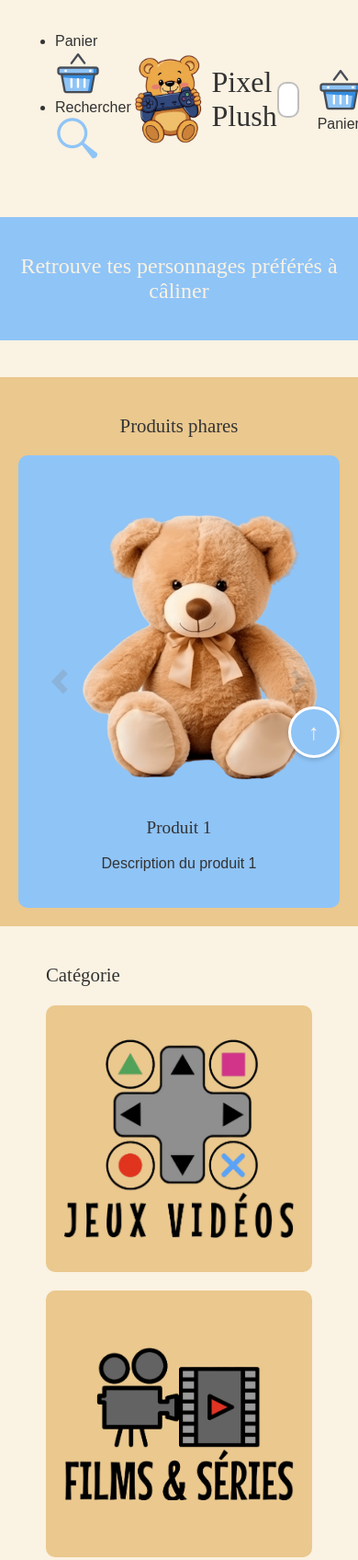
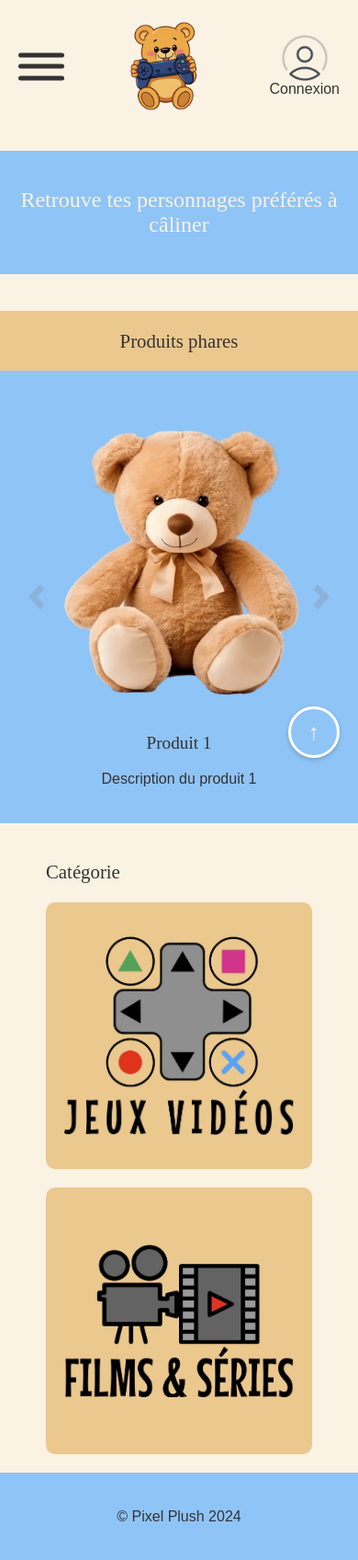
Before and after one commit to lucas-iribaren/boutique-en-ligne, a PHP site: page / in a window 390 px wide; the page is wider, and only the part inside the window is pictured. Shown: the top 1696 px of that part at 92% size. After the commit the page ends 1654 px from the top of that part, so only its background shows below. Run offline with PHP 8.4, Linux system fonts and the light colour scheme; some web fonts are replaced.

Commit message:
ancre footer et menu burger corrigé

```diff
--- a/assets/css/styles.css
+++ b/assets/css/styles.css
@@ -421,17 +421,104 @@ input[type="text"]:focus {
     background-color: var(--yellow);
 }
 
-/* Responsive */
-@media (max-width: 767px) {
+/* Media queries */
+
+@media screen and (max-width: 768px) {
+
+
+    .hide_mobile {
+        display: none;
+    }
+
+    /* Menu*/
     .burger {
         display: block;
     }
 
-    .hide_desktop {
-        display: block;
+    .off-screen-menu {
+        background-color: #333;
+        height: 100vh;
+        width: 100%;
+        max-width: 450px;
+        position: fixed;
+        top: 0;
+        left: -450px;
+        display: flex;
+        flex-direction: column;
+        justify-content: center;
+        align-items: center;
+        text-align: center;
+        font-size: 2rem;
+        transition: 0.3s ease;
+        z-index: 3;
     }
-    .carousel-control-prev,
-    .carousel-control-next {
-        width: 20%;
+
+    .off-screen-menu li {
+        list-style: none;
+        margin: 20px 0;
+
+    }
+
+    .off-screen-menu a {
+        color: var(--background);
+        display: flex;
+        align-items: center;
+        justify-content: center;
+        gap: 20px
+    }
+
+    .off-screen-menu.active {
+        left: 0px;
+    }
+
+    .ham-menu {
+        height: 50px;
+        width: 50px;
+        position: relative;
+        z-index: 1;
+    }
+
+    .ham-menu span {
+        height: 5px;
+        width: 100%;
+        background-color: #333;
+        border-radius: 25px;
+        position: absolute;
+        top: 50%;
+        left: 50%;
+        transform: translate(-50%, -50%);
+        transition: 0.3s ease;
+    }
+
+    .ham-menu span:nth-child(1) {
+        top: 25%;
+    }
+
+    .ham-menu span:nth-child(3) {
+        top: 75%;
+    }
+
+    .ham-menu.active span:nth-child(1) {
+        top: 50%;
+        transform: translate(-50%, -50%) rotate(45deg);
+        background-color: var(--blue);
+    }
+
+    .ham-menu.active span:nth-child(2) {
+        opacity: 0;
+    }
+
+    .ham-menu.active span:nth-child(3) {
+        top: 50%;
+        transform: translate(-50%, -50%) rotate(-45deg);
+        background-color: var(--blue);
+
+    }
+    /* Phares */
+    .section_phare{
+        padding: 0;
+    }
+    .article_phare{
+        border-radius: 0;
     }
 }
--- a/src/views/layout.php
+++ b/src/views/layout.php
@@ -79,7 +79,7 @@
         <p>&copy; Pixel Plush 2024</p>
     </footer>
 
-    <script src="<?php echo ASSETS;?>/js/burger.js"></script>
+    <script src="<?php echo ASSETS;?>//js/burger.js"></script>
     <script src="<?php echo ASSETS;?>/js/ancre.js"></script>
 
 </body>
```
